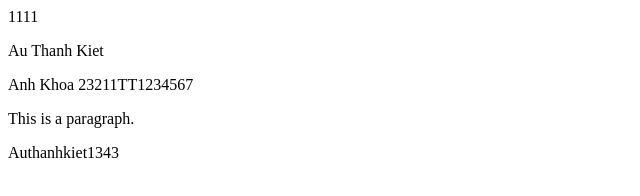
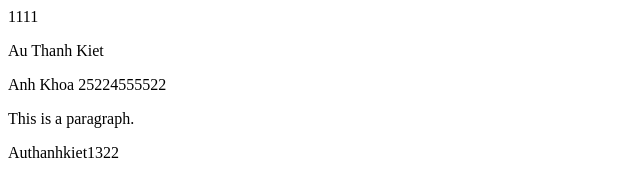
Before and after one commit to anhkhoa0610/TKHTPM, a plain HTML site: page index.html in a window 1280 px wide. Shown: the full height of the page, 0-640 px from the left. Drawn offline with Linux system fonts and the light colour scheme.

Commit message:
Update index.html

```diff
--- a/index.html
+++ b/index.html
@@ -3,11 +3,11 @@
 1111
 <body>
     <p>Au Thanh Kiet</p>
-<p>Anh Khoa 23211TT1234567</p>
+<p>Anh Khoa 25224555522</p>
 
 <p>This is a paragraph.</p>
 
-<p>Authanhkiet1343</p>
+<p>Authanhkiet1322</p>
 </body>
 </html>
 
```
